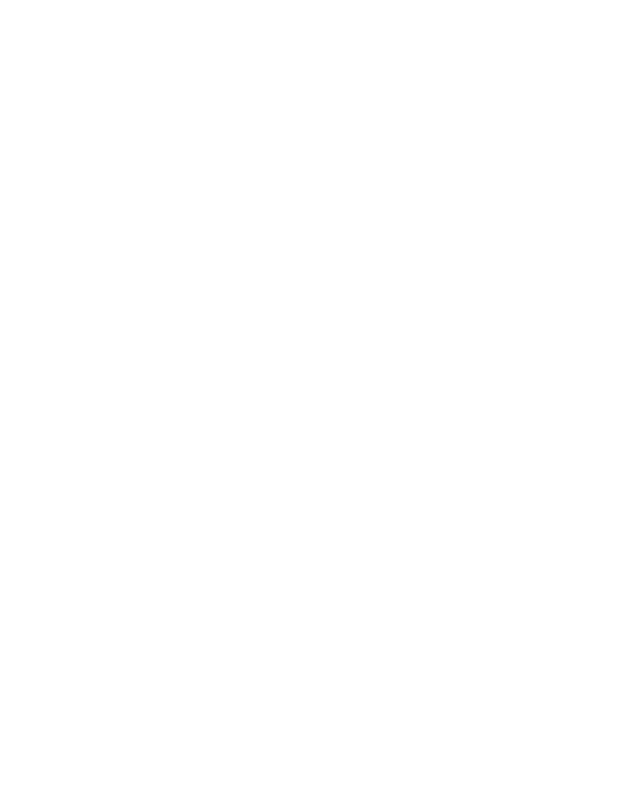
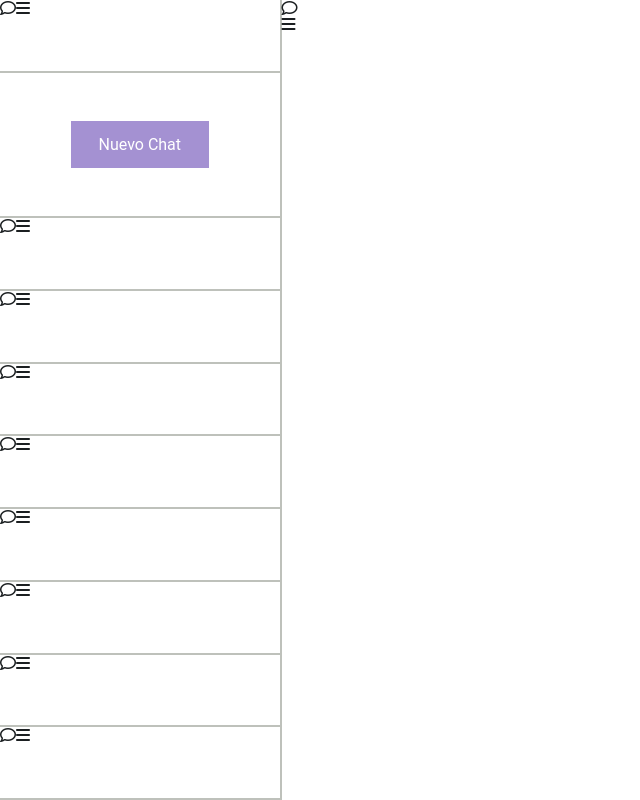
Before and after one commit to chechoguz/Desafio7, a plain HTML site: page index.html in a window 1280 px wide. Shown: the whole page, without its empty margins (0-640 px from the left). Drawn offline with Linux system fonts and the light colour scheme.

Commit message:
listo con contenedores y el botón

```diff
--- a/assets/css/estilos.css
+++ b/assets/css/estilos.css
@@ -10,12 +10,73 @@
     --outer-space: #444749;
     --old-silver: #828485;
     }
-
+* {
+    padding: 0;
+    margin: 0;
+    box-sizing: border-box;
+}
 /* Typography */
 body {
     font-family: 'Roboto', sans-serif;
     color: var(--dark-jungle);
 }
+.pantalla {
+
+    display: flex;
+
+}
+.principal {
+    width: 78%;
+    height: 100vh;
+    display: flex;
+    flex-direction: column;
+    align-items:flex-start;
+    justify-content:flex-start;
+    /*border: 2px solid var(--gray); */
+    margin-left: auto;
+}
+.contactos {
+    width: 22%;
+    display: flex;
+    flex-direction: column;
+    align-items:flex-start;
+    justify-content:flex-start;
+    border-right: 2px solid var(--gray);
+    margin-right: auto;
+}
+
+.estado {
+    height: 10%;
+    width: 100%;
+    display: flex;
+    border-bottom: 2px solid var(--gray);
+
+}
+.botones {
+    height: 20%;
+    width: 100%;
+    display: flex;
+    align-items:center;
+    justify-content:center;
+    border-bottom: 2px solid var(--gray);
+
+}
+
+.boton {
+    background-color: var(--blue-bell);
+    color: var(--white);
+    padding: 5% 10%;
+    border: none;
+    font-size: 1rem;
+
+}
+.contacto {
+    height: 10%;
+    width: 100%;
+    display: flex;
+    border-bottom: 2px solid var(--gray);
+}
+
 
 .large-text {
     font-size: 45px; /* large */
--- a/index.html
+++ b/index.html
@@ -3,9 +3,59 @@
 <head>
     <meta charset="UTF-8">
     <meta name="viewport" content="width=device-width, initial-scale=1.0">
-    <title>Document</title>
+    <title>chat</title>
+    <link rel="stylesheet" href="./assets/css/estilos.css">
+    <script src="https://kit.fontawesome.com/e0aaca9298.js" crossorigin="anonymous"></script>
 </head>
 <body>
-
+    <section class="pantalla">
+        <div class="contactos">
+            <div class="estado">
+                <i class="fa-regular fa-comment"></i>
+                <i class="fa-solid fa-bars"></i>
+            </div>
+            <div class="botones">
+                <div class="boton">
+                    Nuevo Chat
+                </div>
+            </div>
+            <div class="contacto">
+                <i class="fa-regular fa-comment"></i>
+                <i class="fa-solid fa-bars"></i>
+            </div>
+            <div class="contacto">
+                <i class="fa-regular fa-comment"></i>
+                <i class="fa-solid fa-bars"></i>
+            </div>
+            <div class="contacto">
+                <i class="fa-regular fa-comment"></i>
+                <i class="fa-solid fa-bars"></i>
+            </div>
+            <div class="contacto">
+                <i class="fa-regular fa-comment"></i>
+                <i class="fa-solid fa-bars"></i>
+            </div>
+            <div class="contacto">
+                <i class="fa-regular fa-comment"></i>
+                <i class="fa-solid fa-bars"></i>
+            </div>
+            <div class="contacto">
+                <i class="fa-regular fa-comment"></i>
+                <i class="fa-solid fa-bars"></i>
+            </div>
+            <div class="contacto">
+                <i class="fa-regular fa-comment"></i>
+                <i class="fa-solid fa-bars"></i>
+            </div>
+            <div class="contacto">
+                <i class="fa-regular fa-comment"></i>
+                <i class="fa-solid fa-bars"></i>
+            </div>
+        </div>
+        <div class="principal">
+            <i class="fa-regular fa-comment"></i>
+            <i class="fa-solid fa-bars"></i>
+        </div>
+    </section>
 </body>
 </html>
```
